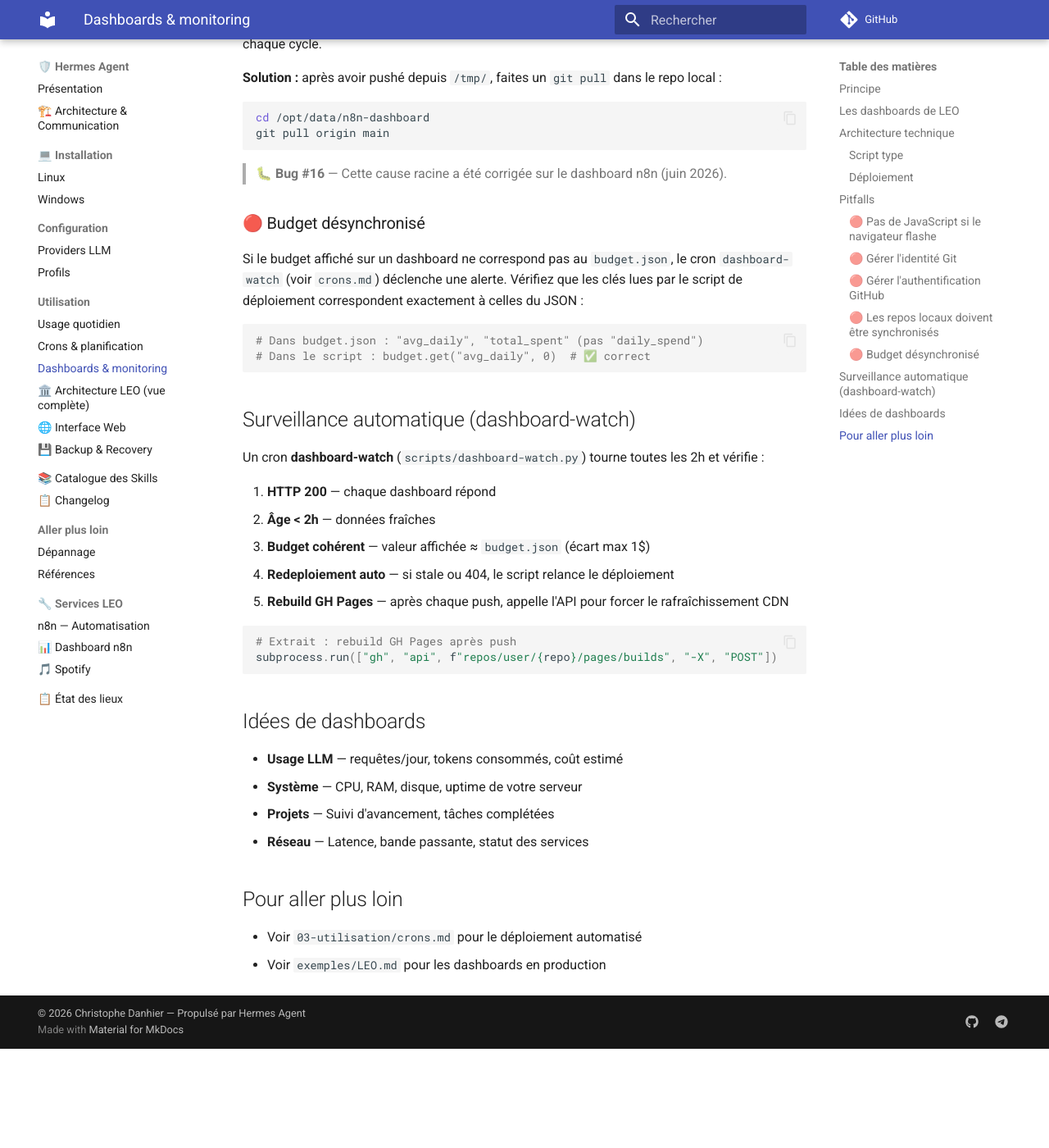
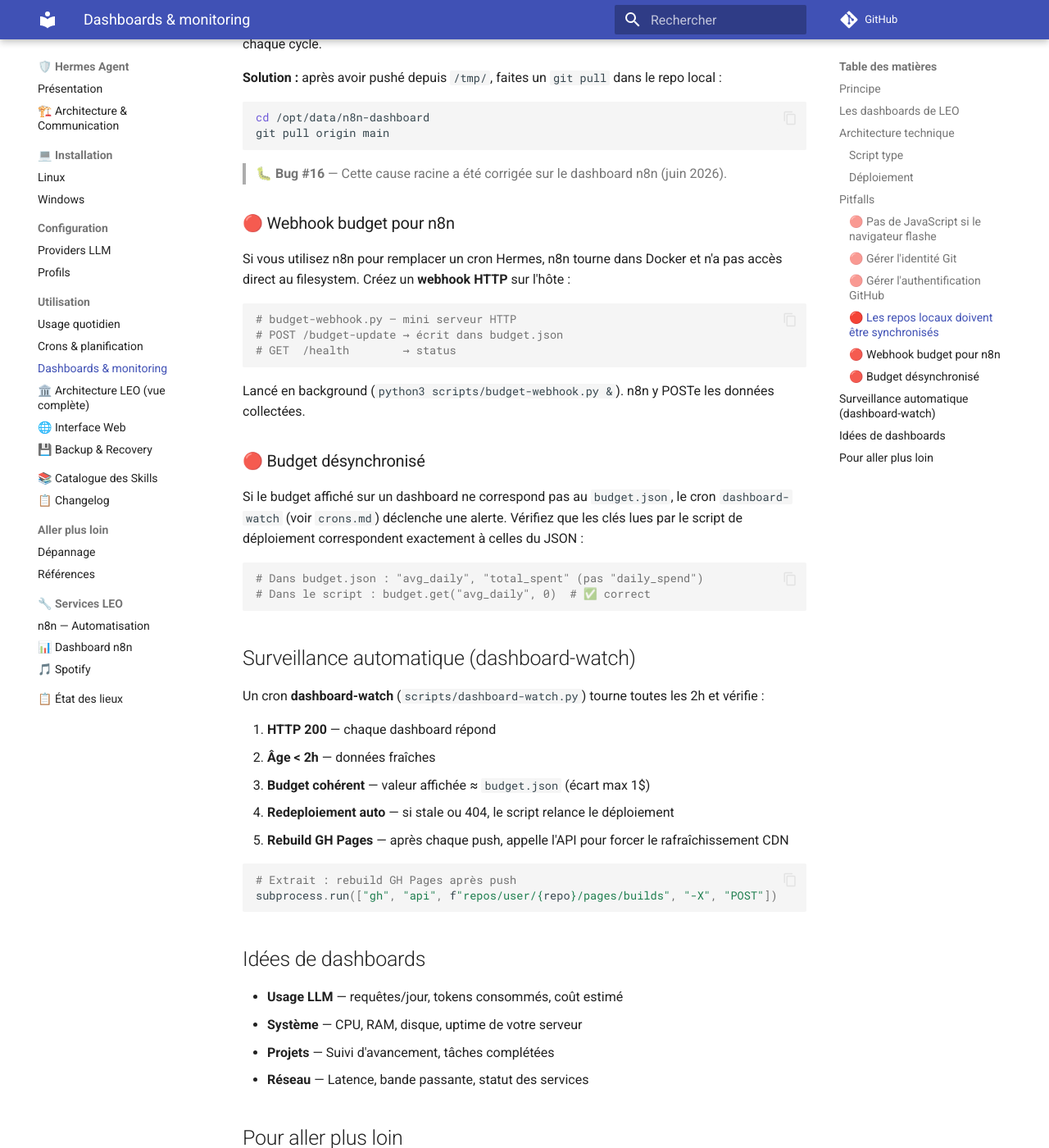
Before and after one commit to christophedanhier-hash/hermes-wiki, an MkDocs documentation site: the page built from docs/hermes/utilisation/dashboards.md, in a window 1280 px wide and 1400 px high, scrolled down 3042 px. Shown: the whole window at 82% size. Built offline with MkDocs 1.6.1 and Material for MkDocs 9.7.7, drawn with Linux system fonts in a browser that asks for light colours; comment, search, counter and statistics services are not loaded; before the commit the page ends 4321 px from its top, so only the background shows below that; some of the changed text lies outside the part shown.

Commit message:
sync: wiki mis à jour depuis les sources

````diff
--- a/docs/hermes/utilisation/dashboards.md
+++ b/docs/hermes/utilisation/dashboards.md
@@ -132,6 +132,18 @@
 
 > 🐛 **Bug #16** — Cette cause racine a été corrigée sur le dashboard n8n (juin 2026).
 
+### 🔴 Webhook budget pour n8n
+
+Si vous utilisez n8n pour remplacer un cron Hermes, n8n tourne dans Docker et n'a pas accès direct au filesystem. Créez un **webhook HTTP** sur l'hôte :
+
+```python
+# budget-webhook.py — mini serveur HTTP
+# POST /budget-update → écrit dans budget.json
+# GET  /health        → status
+```
+
+Lancé en background (`python3 scripts/budget-webhook.py &`). n8n y POSTe les données collectées.
+
 ### 🔴 Budget désynchronisé
 
 Si le budget affiché sur un dashboard ne correspond pas au `budget.json`, le cron `dashboard-watch` (voir `crons.md`) déclenche une alerte. Vérifiez que les clés lues par le script de déploiement correspondent exactement à celles du JSON :
@@ -166,4 +178,5 @@
 ## Pour aller plus loin
 
 - Voir `03-utilisation/crons.md` pour le déploiement automatisé
+- Voir `03-utilisation/architecture-leo.md` pour la vue complète (schéma Mermaid, interactions, filets)
 - Voir `exemples/LEO.md` pour les dashboards en production
````
